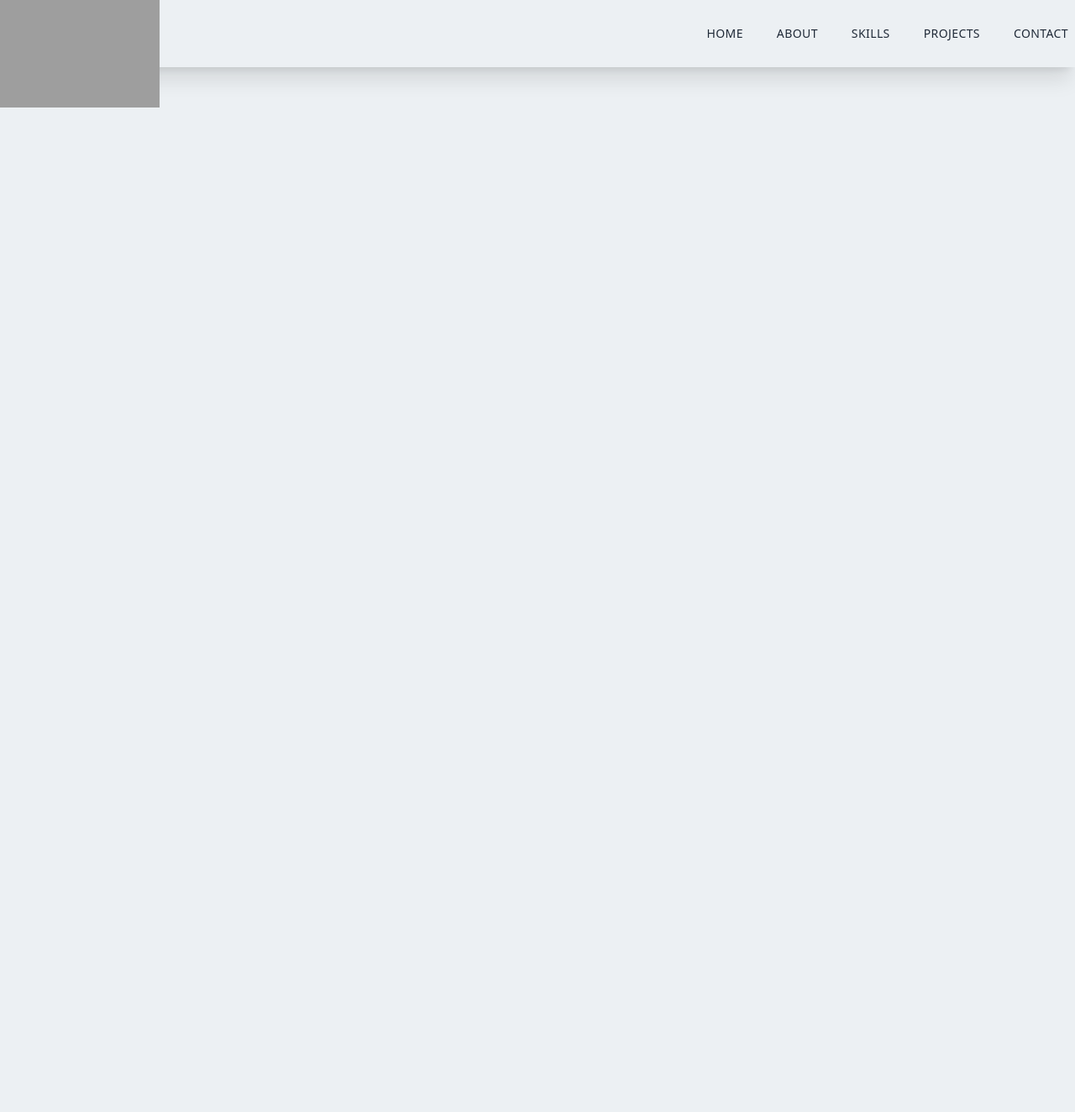
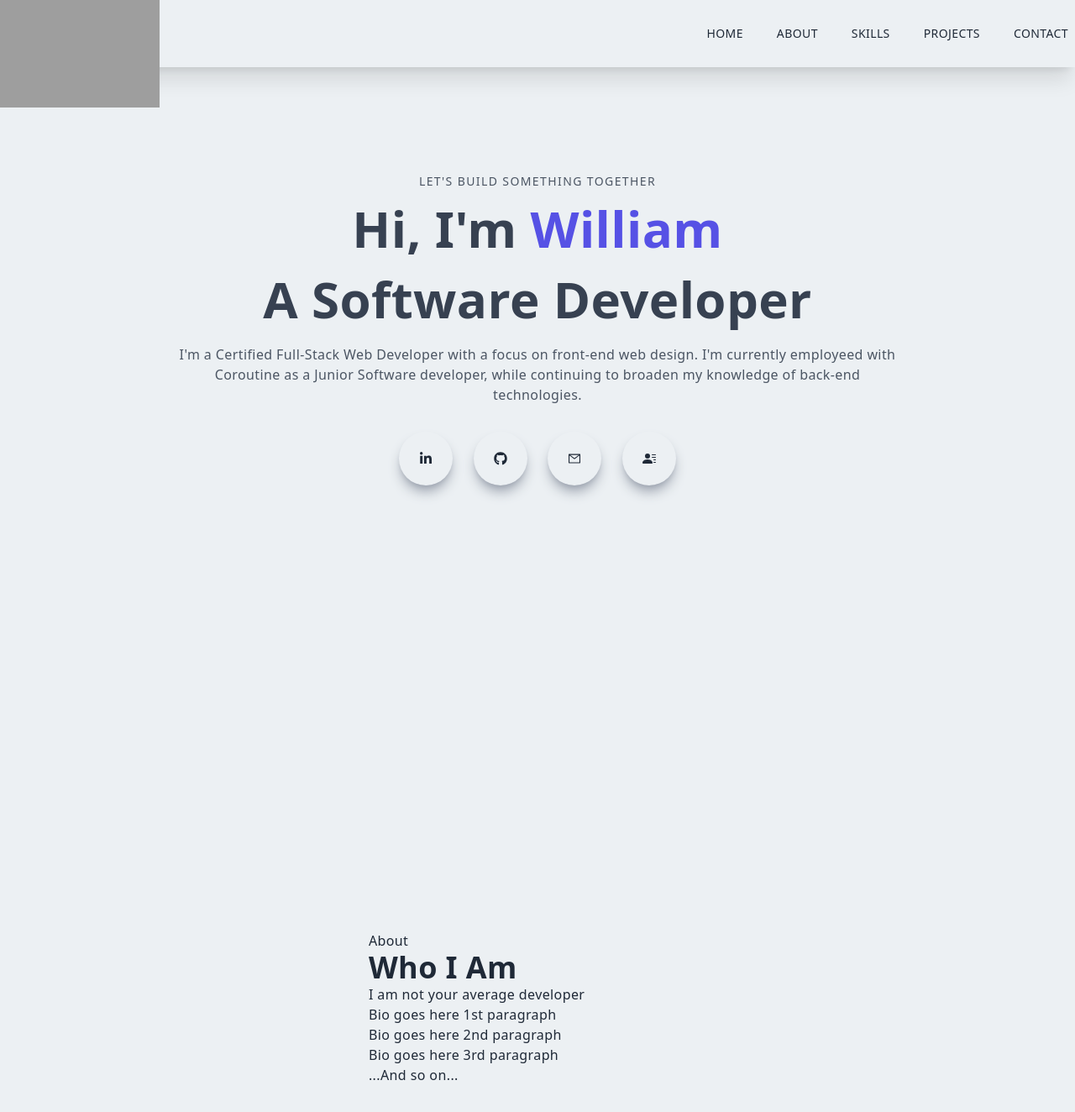
Before and after one commit to wlowrimore/portfolio-082022, a Next.js app: page / in a window 1280 px wide. Shown: the top 1324 px of the page at 84% size. Before the commit the page ends 800 px from the top, so only its background shows below. Built offline with nearby package versions, Linux system fonts and the light colour scheme; grey boxes are pictures that could not be loaded.

Commit message:
adds Main Component

```diff
--- /dev/null
+++ b/components/About.jsx
@@ -0,0 +1,29 @@
+import React from 'react'
+
+const About = () => {
+  return (
+
+    <div className='w-full md:h-screen p-2 flex items-center py-16'>
+        <div className='max-w-[1240px] m-auto md:grid grid-cols-3 gap-8'>
+            <div className='col-span-2'>
+                <p>About</p>
+                <h2>Who I Am</h2>
+                <p>I am not your average developer</p>
+
+                <p>Bio goes here 1st paragraph</p>
+
+                <p>Bio goes here 2nd paragraph</p>
+
+                <p>Bio goes here 3rd paragraph</p>
+
+                <p>...And so on...</p>
+                <div>
+
+                </div>
+            </div>
+        </div>
+    </div>
+  )
+}
+
+export default About
--- /dev/null
+++ b/components/Main.jsx
@@ -0,0 +1,44 @@
+import React from "react";
+import { FaGithub, FaLinkedinIn } from "react-icons/fa";
+import { AiOutlineMail } from "react-icons/ai";
+import { BsFillPersonLinesFill } from "react-icons/bs";
+
+const Main = () => {
+  return (
+    <div className="w-full h-screen text-center">
+      <div className="max-w-[1240px] w-full h-full mx-auto p-2 flex justify-center items-center">
+        <div>
+          <p className="uppercase text-sm tracking-widest text-gray-600">
+            LET'S BUILD SOMETHING TOGETHER
+          </p>
+          <h1 className="py-4 text-gray-700">
+            Hi, I'm <span className="text-[#5651e5]">William</span>
+          </h1>
+          <h1 className="py-2 text-gray-700">A Software Developer</h1>
+          <p className="py-4 text-gray-600 max-w-[70%] m-auto">
+            I'm a Certified Full-Stack Web Developer with a focus on front-end
+            web design. I'm currently employeed with Coroutine as a Junior
+            Software developer, while continuing to broaden my knowledge of
+            back-end technologies.
+          </p>
+          <div className="flex items-center justify-between max-w-[330px] m-auto py-4">
+            <div className="rounded-full shadow-lg shadow-gray-400 p-6 cursor-pointer hover:scale-110 ease-in duration-300">
+                <FaLinkedinIn />
+            </div>
+            <div className="rounded-full shadow-lg shadow-gray-400 p-6 cursor-pointer hover:scale-110 ease-in duration-300">
+                <FaGithub />
+            </div>
+            <div className="rounded-full shadow-lg shadow-gray-400 p-6 cursor-pointer hover:scale-110 ease-in duration-300">
+                <AiOutlineMail />
+            </div>
+            <div className="rounded-full shadow-lg shadow-gray-400 p-6 cursor-pointer hover:scale-110 ease-in duration-300">
+                <BsFillPersonLinesFill />
+            </div>
+          </div>
+        </div>
+      </div>
+    </div>
+  );
+};
+
+export default Main;
--- a/pages/index.js
+++ b/pages/index.js
@@ -1,6 +1,8 @@
 import Head from 'next/head'
 import Image from 'next/image'
 import Navbar from '../components/Navbar'
+import Main from '../components/Main'
+import About from '../components/About'
 
 export default function Home() {
   return (
@@ -11,6 +13,8 @@ export default function Home() {
         <link rel="icon" href="/favicon.ico" />
       </Head>
       <Navbar />
+      <Main />
+      <About />
 
     </div>
   )
```
